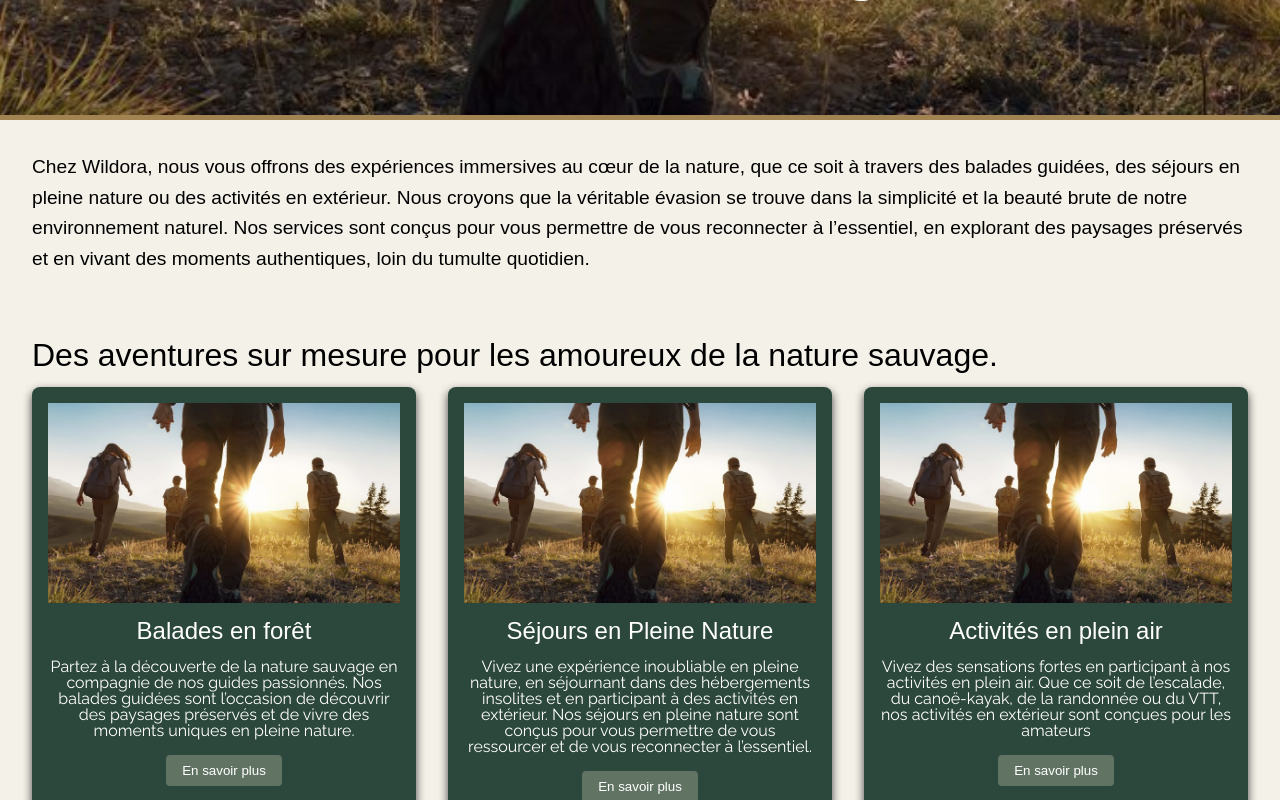
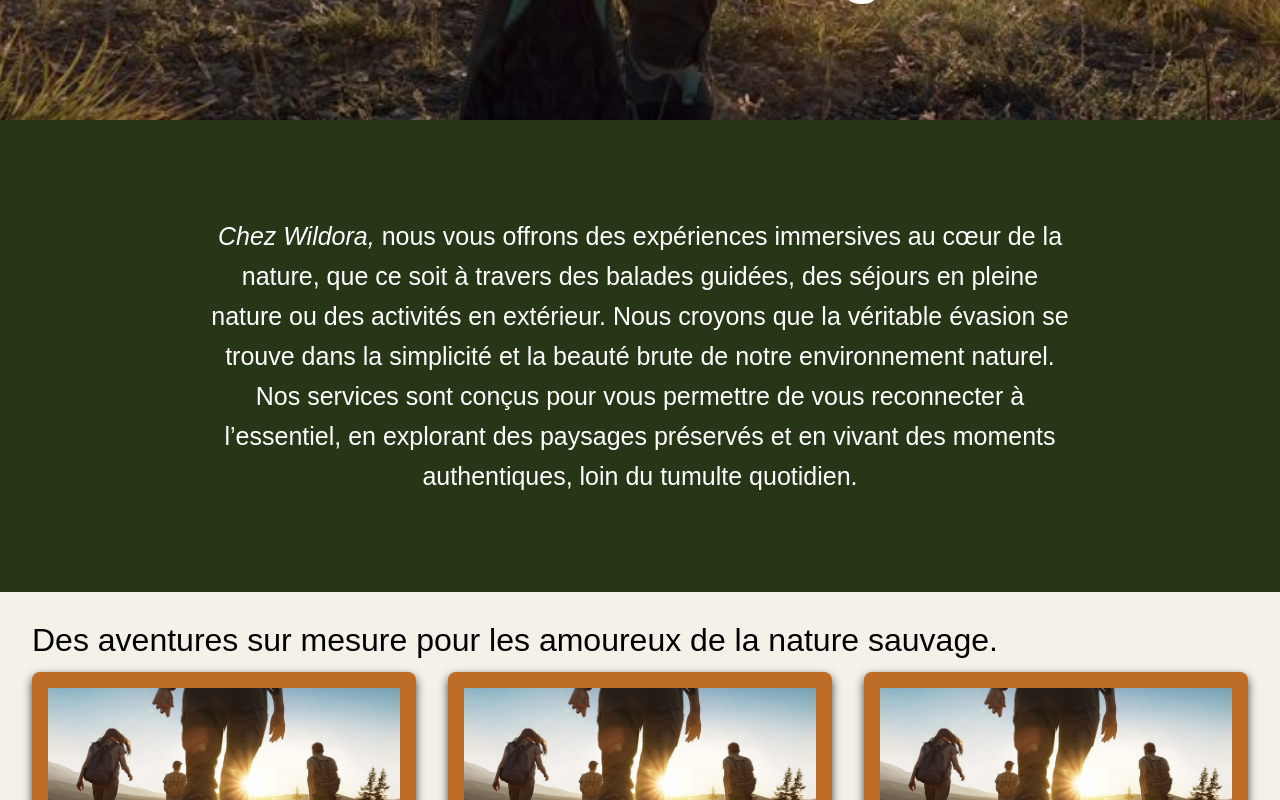
Before and after one commit to julien382/Wildora, a React (Vite) app: page / in a window 1280 px wide. Shown: the part 680-1480 px from the top of the page. Built offline with nearby package versions, Linux system fonts and the light colour scheme; a web font is replaced by a local one.

Commit message:
change style and add highlight

```diff
--- a/src/components/CardAboveTheFold/CardAboveTheFold.scss
+++ b/src/components/CardAboveTheFold/CardAboveTheFold.scss
@@ -4,7 +4,6 @@
     position: relative;
     height: 100vh; /* L'image prend toute la hauteur de la vue */
     overflow: hidden;
-    border-bottom: 5px solid $secondary-color;
 
     .CardAboveTheFoldImage {
         width: 100%;
--- a/src/pages/MainPage/MainPage.jsx
+++ b/src/pages/MainPage/MainPage.jsx
@@ -9,7 +9,7 @@ const MainPage = () => {
             <CardAboveTheFold text={"Bienvenue chez Wildora : L’Évasion au Cœur de la Nature Sauvage"} />
 
             <section className='presentationMainPage'>
-                <p className='presentationMainPageTitle'>Chez Wildora, nous vous offrons des expériences immersives au cœur de la nature, que ce soit à travers des balades guidées, des séjours en pleine nature ou des activités en extérieur. Nous croyons que la véritable évasion se trouve dans la simplicité et la beauté brute de notre environnement naturel. Nos services sont conçus pour vous permettre de vous reconnecter à l’essentiel, en explorant des paysages préservés et en vivant des moments authentiques, loin du tumulte quotidien.</p>
+                <p className='presentationMainPageTitle'><span className='highlight'>Chez Wildora,</span> nous vous offrons des expériences immersives au cœur de la nature, que ce soit à travers des balades guidées, des séjours en pleine nature ou des activités en extérieur. Nous croyons que la véritable évasion se trouve dans la simplicité et la beauté brute de notre environnement naturel. Nos services sont conçus pour vous permettre de vous reconnecter à l’essentiel, en explorant des paysages préservés et en vivant des moments authentiques, loin du tumulte quotidien.</p>
             </section>
 
             <section className='servicesMainPage'>
--- a/src/pages/MainPage/MainPage.scss
+++ b/src/pages/MainPage/MainPage.scss
@@ -1,14 +1,24 @@
 @use '../../styles/index' as *;
 
 .presentationMainPage {
-    padding: 2rem;
+    padding: 6rem;
+    background-color: $secondary-color;
+    display: flex;
+    justify-content: center;
+    align-items: center;
 
     .presentationMainPageTitle {
-        font-size: 1.2rem;
+        width: 80%;
+        font-size: $primary-font-size;
         line-height: 1.6;
-        color: $black;
+        color: $white;
         font-family: $secondary-font;
+        text-align: center;
     }
+}
+
+.highlight{
+    font-style: italic;
 }
 
 .servicesMainPage {
@@ -79,8 +89,6 @@
     position: relative;
     height: 500px;
     overflow: hidden;
-    border-top: 5px solid $secondary-color;
-    border-bottom: 5px solid $secondary-color;
 
     .galerieMainPageImage {
         width: 100%;
--- a/src/styles/index.scss
+++ b/src/styles/index.scss
@@ -1,8 +1,8 @@
 // Variables
 $bg-color: #F4F1E8;
-$primary-color: #2c473c;
-$secondary-color: #a28453;
-$highlight-color: #617464;
+$primary-color: #BC6C25;
+$secondary-color: #283618;
+$highlight-color: #DDA15E;
 $black: #000000;
 $white: #ffffff;
 
```
